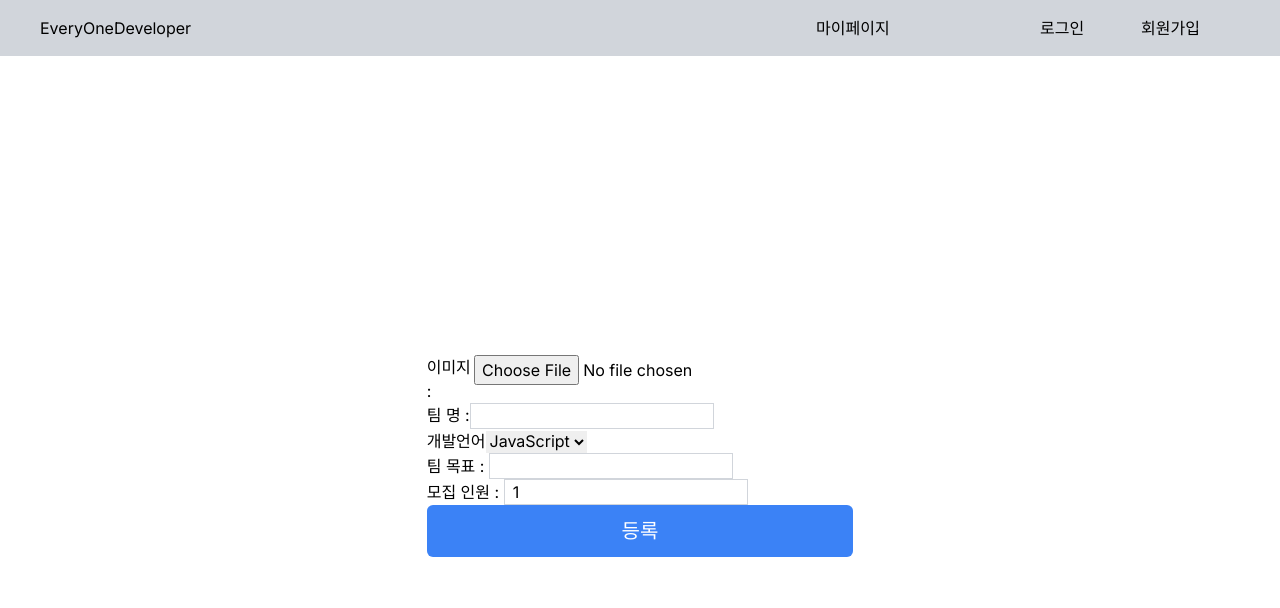
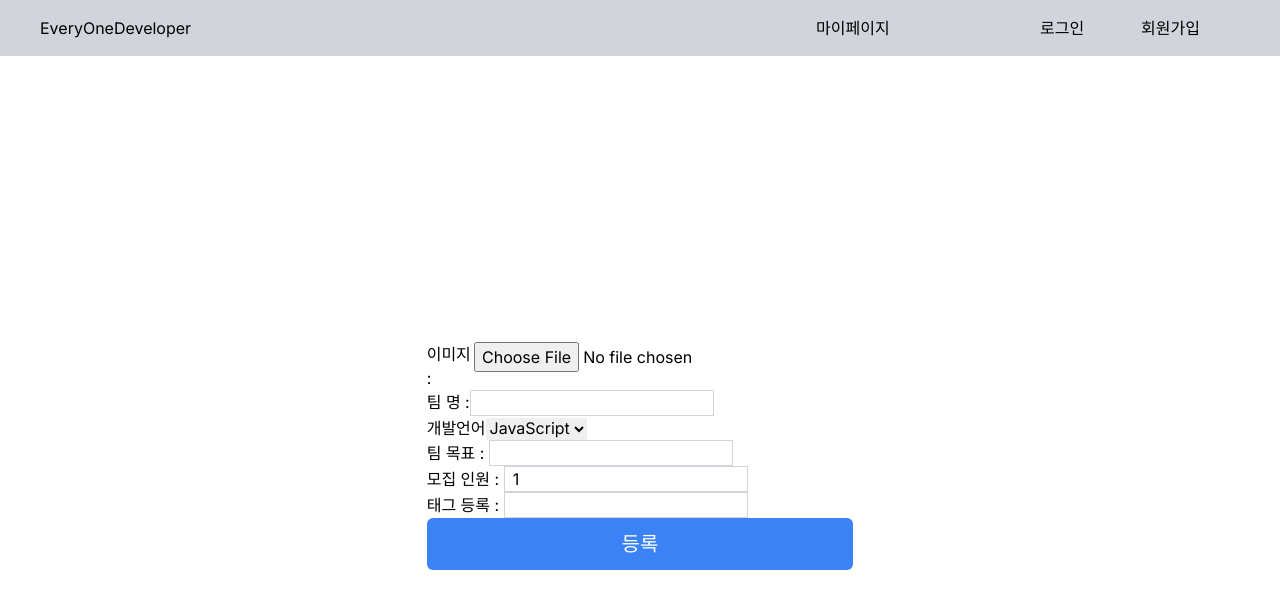
Before and after one commit to kimwoojin123/eod, a Next.js app: page /teamSearch/teamCreate in a window 1280 px wide. Shown: the top 608 px of the page. Built offline with nearby package versions, Linux system fonts and the light colour scheme.

Commit message:
팀 등록시 태그 등록 추가

```diff
--- a/app/api/team-create/route.ts
+++ b/app/api/team-create/route.ts
@@ -6,10 +6,10 @@ export async function POST(req: NextRequest) {
     await connectDB();
 
     const jsonData = await req.json();
-    const { username, name, lang, purpose, headCount, imageUrl } = jsonData;
+    const { username, name, lang, purpose, headCount, imageUrl, tag } = jsonData;
 
     // MongoDB에 저장
-    await saveToMongoDB({ username, name, lang, purpose, headCount, imageUrl });
+    await saveToMongoDB({ username, name, lang, purpose, headCount, imageUrl, tag });
 
     return NextResponse.json({ message: '데이터가 성공적으로 저장되었습니다.' }, { status: 200 });
   } catch (error) {
@@ -27,8 +27,9 @@ async function saveToMongoDB(data: {
   purpose: string;
   headCount: string;
   imageUrl: string;
+  tag: string;
 }) {
-  const { username, name, lang, purpose, headCount, imageUrl } = data;
+  const { username, name, lang, purpose, headCount, imageUrl, tag } = data;
 
   // MongoDB에 저장하는 코드 추가
   await client.db('eoddb').collection('teams').insertOne({
@@ -38,5 +39,6 @@ async function saveToMongoDB(data: {
     purpose,
     headCount,
     imageUrl,
+    tag,
   });
 }
--- a/app/ui/createForm.tsx
+++ b/app/ui/createForm.tsx
@@ -12,6 +12,7 @@ export default function CreateForm(){
     lang: 'JavaScript',
     purpose: '',
     headCount: 1,
+    tag: '',
   });
   const [message, setMessage] = useState<string>('');
   const [modalIsOpen, setModalIsOpen] = useState<boolean>(false);
@@ -77,6 +78,23 @@ export default function CreateForm(){
     }
   };
 
+  const handleTagChange = (e: React.ChangeEvent<HTMLInputElement>) => {
+    let { value } = e.target;
+    if (value.includes(',')) {
+      value = value.replace(',', ' #');
+      if (!value.startsWith('#')) {
+        value = `#${value}`;
+      }
+    } else if (!value.startsWith('#')) { // 입력 값이 #로 시작하지 않는 경우
+      value = `#${value}`;
+    }
+    setFormData((prevData) => ({
+      ...prevData,
+      tag: value,
+    }));
+  };
+
+
 
   return (
     <div className="container flex h-screen w-screen justify-center items-center">
@@ -120,6 +138,14 @@ export default function CreateForm(){
           className="border-boutline-none pl-2 border border-gray-300"
           value={formData.headCount}
           onChange={handleChange}
+          />
+        </div>
+        <div>
+        <label htmlFor="headCount">태그 등록 : </label>
+          <input type="text" id="tag" name="tag"
+          className="border-boutline-none pl-2 border border-gray-300"
+          value={formData.tag}
+          onChange={handleTagChange}
           />
         </div>
         <button
```
